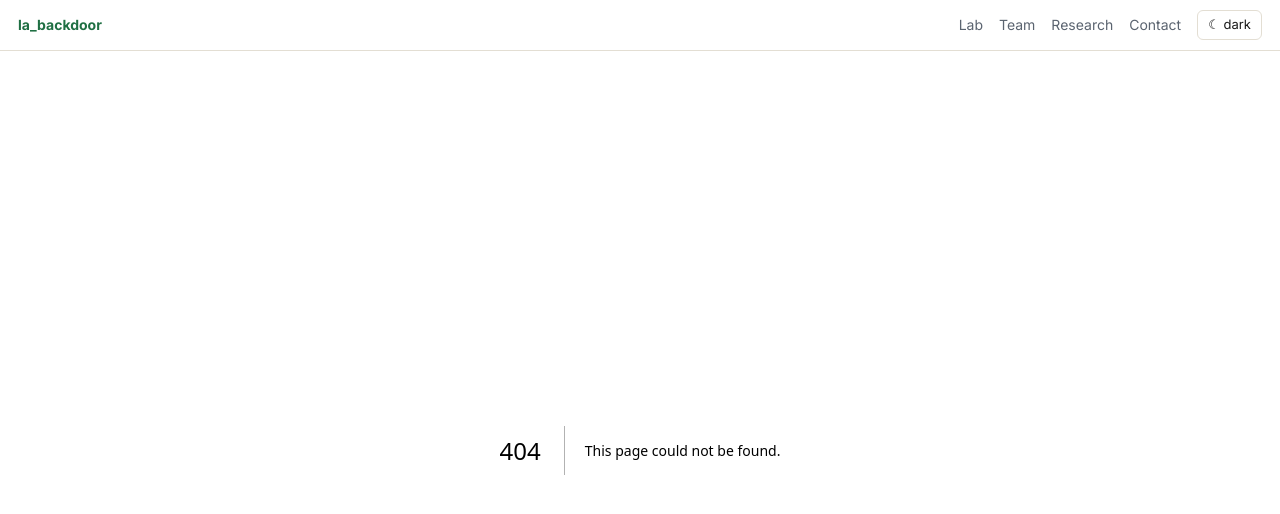
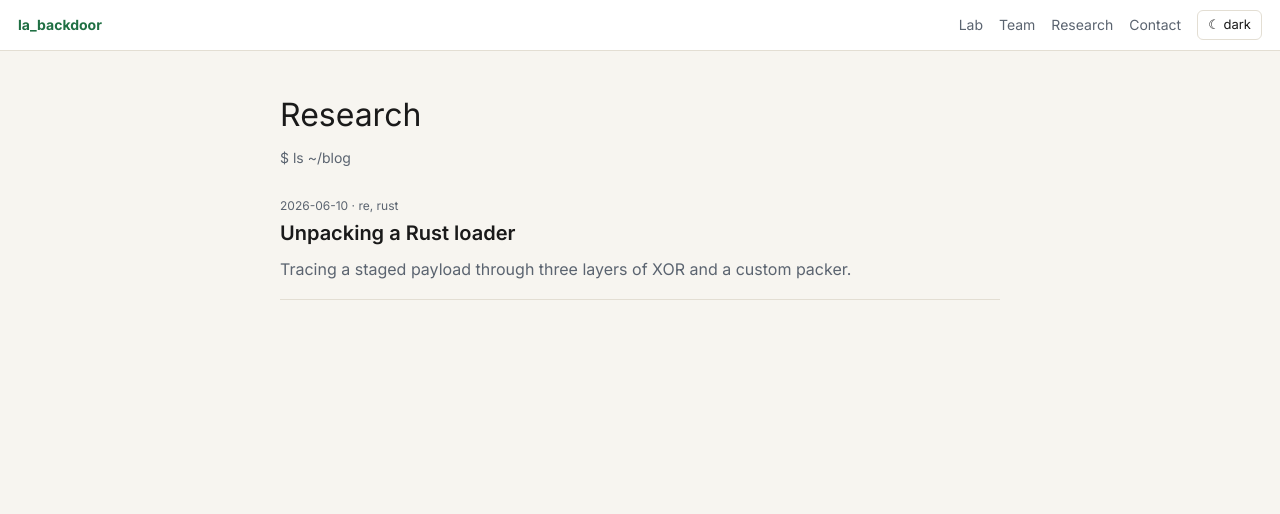
Before and after one commit to LaBackDoor/labackdoor, a Next.js app: page /blog in a window 1280 px wide. Before the commit this address had no page. Shown: the top 514 px of the page. Built offline with nearby package versions, Linux system fonts and the light colour scheme.

Commit message:
feat: add blog listing and post pages
Adds /blog index page listing all non-draft posts and /blog/[slug]
dynamic route with generateStaticParams for static export pre-rendering.

```diff
--- /dev/null
+++ b/src/app/blog/[slug]/page.tsx
@@ -0,0 +1,19 @@
+import { notFound } from 'next/navigation';
+import { getBlogPosts, getBlogPost } from '@/content/loader';
+import { PageShell } from '@/components/PageShell';
+import { Mdx } from '@/components/Mdx';
+
+export function generateStaticParams() {
+  return getBlogPosts().map((p) => ({ slug: p.slug }));
+}
+
+export default async function BlogPost({ params }: { params: Promise<{ slug: string }> }) {
+  const { slug } = await params;
+  const post = getBlogPost(slug);
+  if (!post) notFound();
+  return (
+    <PageShell title={post.frontmatter.title} subtitle={`${post.frontmatter.date} · ${post.frontmatter.tags.join(', ')}`}>
+      <Mdx source={post.body} />
+    </PageShell>
+  );
+}
--- /dev/null
+++ b/src/app/blog/page.tsx
@@ -0,0 +1,27 @@
+import Link from 'next/link';
+import { getBlogPosts } from '@/content/loader';
+import { PageShell } from '@/components/PageShell';
+
+export default function BlogIndex() {
+  const posts = getBlogPosts();
+  return (
+    <PageShell title="Research" subtitle="$ ls ~/blog">
+      <ul style={{ listStyle: 'none', padding: 0, display: 'grid', gap: 18 }}>
+        {posts.map((p) => (
+          <li key={p.slug} style={{ borderBottom: '1px solid var(--border)', paddingBottom: 16 }}>
+            <div style={{ fontFamily: 'var(--font-mono), monospace', fontSize: 12, color: 'var(--fg-muted)' }}>
+              {p.frontmatter.date} · {p.frontmatter.tags.join(', ')}
+            </div>
+            <Link
+              href={`/blog/${p.slug}`}
+              style={{ fontSize: 20, color: 'var(--fg)', textDecoration: 'none', fontWeight: 600 }}
+            >
+              {p.frontmatter.title}
+            </Link>
+            <p style={{ color: 'var(--fg-muted)', margin: '6px 0 0' }}>{p.frontmatter.summary}</p>
+          </li>
+        ))}
+      </ul>
+    </PageShell>
+  );
+}
```
Also changed, not shown: 1 other file (tests, documents, lock files or other folders).
